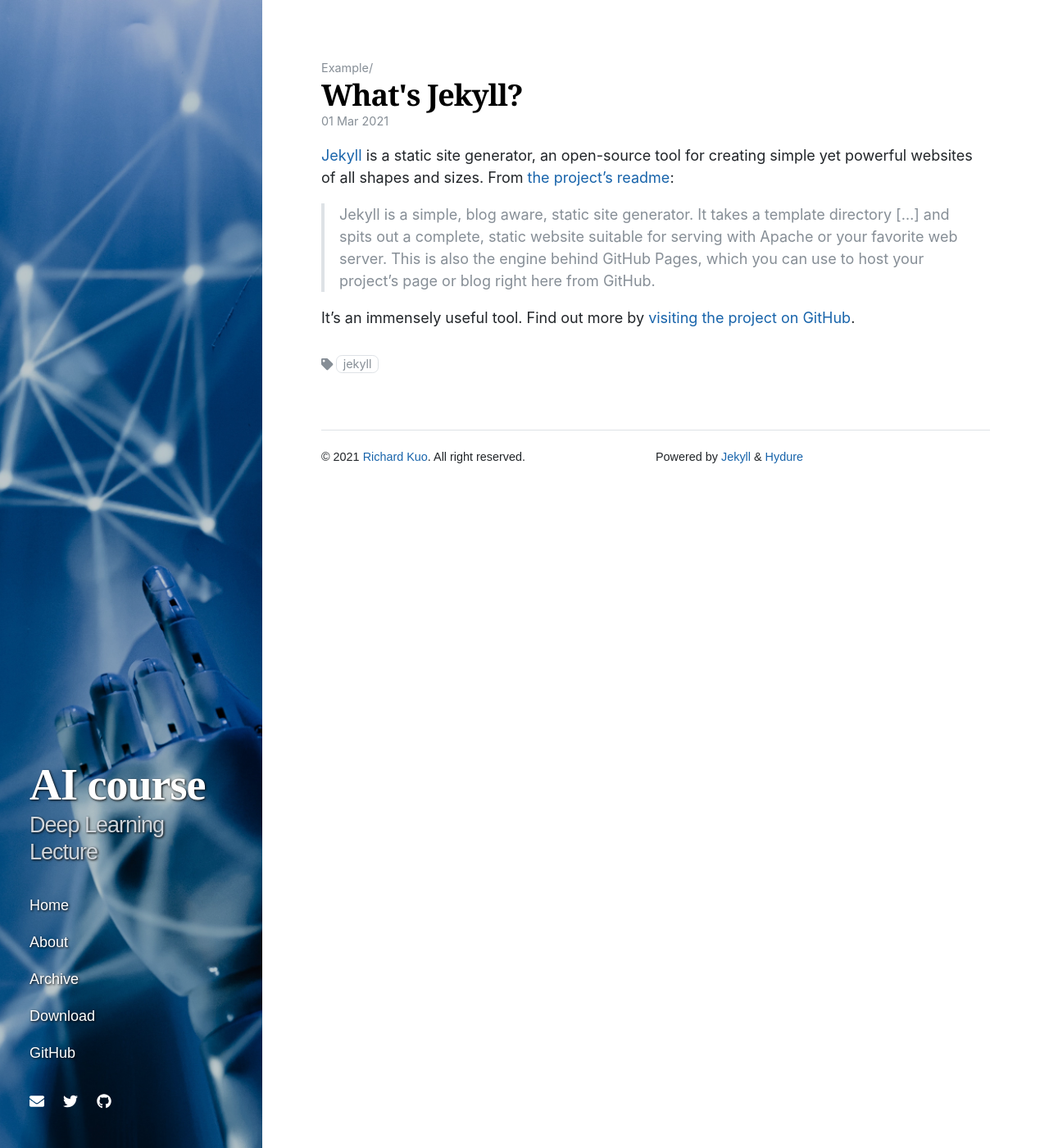
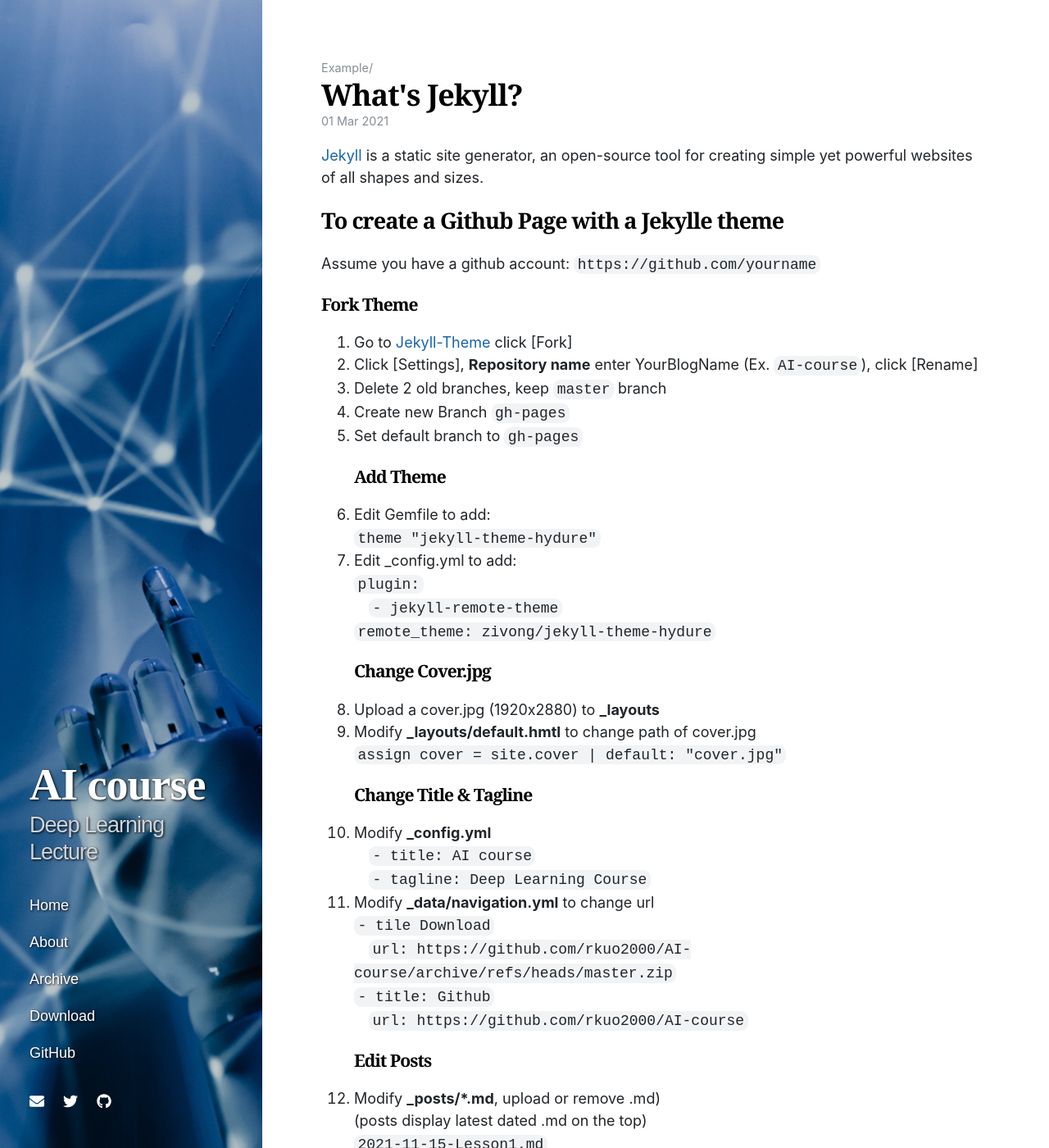
Before and after one commit to zivong/jekyll-theme-hydure, a Jekyll site: the page built from _posts/2021-03-01-whats-jekyll.md, in a window 1280 px wide and 1400 px high. Shown: the whole window at 82% size. Built offline with Jekyll 4.4.1, drawn with Linux system fonts in a browser that asks for light colours; nearby versions of some CDN libraries; some of the changed text lies outside the part shown.

Commit message:
Add files via upload

```diff
--- a/_posts/2021-03-01-whats-jekyll.md
+++ b/_posts/2021-03-01-whats-jekyll.md
@@ -5,8 +5,40 @@
 tags: [jekyll]
 ---
 
-[Jekyll](https://jekyllrb.com) is a static site generator, an open-source tool for creating simple yet powerful websites of all shapes and sizes. From [the project's readme](https://github.com/jekyll/jekyll/blob/master/README.markdown):
+[Jekyll](https://jekyllrb.com) is a static site generator, an open-source tool for creating simple yet powerful websites of all shapes and sizes.
 
-> Jekyll is a simple, blog aware, static site generator. It takes a template directory [...] and spits out a complete, static website suitable for serving with Apache or your favorite web server. This is also the engine behind GitHub Pages, which you can use to host your project’s page or blog right here from GitHub.
-
-It's an immensely useful tool. Find out more by [visiting the project on GitHub](https://github.com/jekyll/jekyll).
+## To create a Github Page with a Jekylle theme
+Assume you have a github account: `https://github.com/yourname`
+### Fork Theme
+1. Go to [Jekyll-Theme](https://github.com/zivong/jekyll-theme-hydure) click [Fork] <br />
+2. Click [Settings], **Repository name** enter YourBlogName (Ex. `AI-course`), click [Rename]<br />
+3. Delete 2 old branches, keep `master` branch <br />
+4. Create new Branch `gh-pages` <br />
+5. Set default branch to `gh-pages`
+### Add Theme
+6. Edit Gemfile to add: <br />
+   `theme  "jekyll-theme-hydure"`
+7. Edit _config.yml to add: <br />
+   `plugin:` <br />
+   &emsp;`- jekyll-remote-theme` <br />
+   `remote_theme: zivong/jekyll-theme-hydure`
+### Change Cover.jpg
+8. Upload a cover.jpg (1920x2880) to **_layouts** <br />
+9. Modify **_layouts/default.hmtl** to change path of cover.jpg <br />
+   `assign cover = site.cover | default: "cover.jpg"`
+### Change Title & Tagline
+10. Modify **_config.yml**  <br />
+    &emsp;`- title: AI course` <br />
+    &emsp;`- tagline: Deep Learning Course` <br />
+11. Modify **_data/navigation.yml** to change url<br />
+    `- tile Download` <br />
+    &emsp;`url: https://github.com/rkuo2000/AI-course/archive/refs/heads/master.zip` <br />
+    `- title: Github` <br />
+    &emsp;`url: https://github.com/rkuo2000/AI-course`
+### Edit Posts
+12. Modify **_posts/*.md**, upload or remove .md) <br />
+    (posts display latest dated .md on the top) <br />
+    `2021-11-15-Lesson1.md` <br />
+    `2021-03-01-whats-jekyll.md` <br />
+### Open Github Page
+    Click [https://yourname.github.io/YourBlogName](https://rkuo2000.github.io/AI-course)
```
